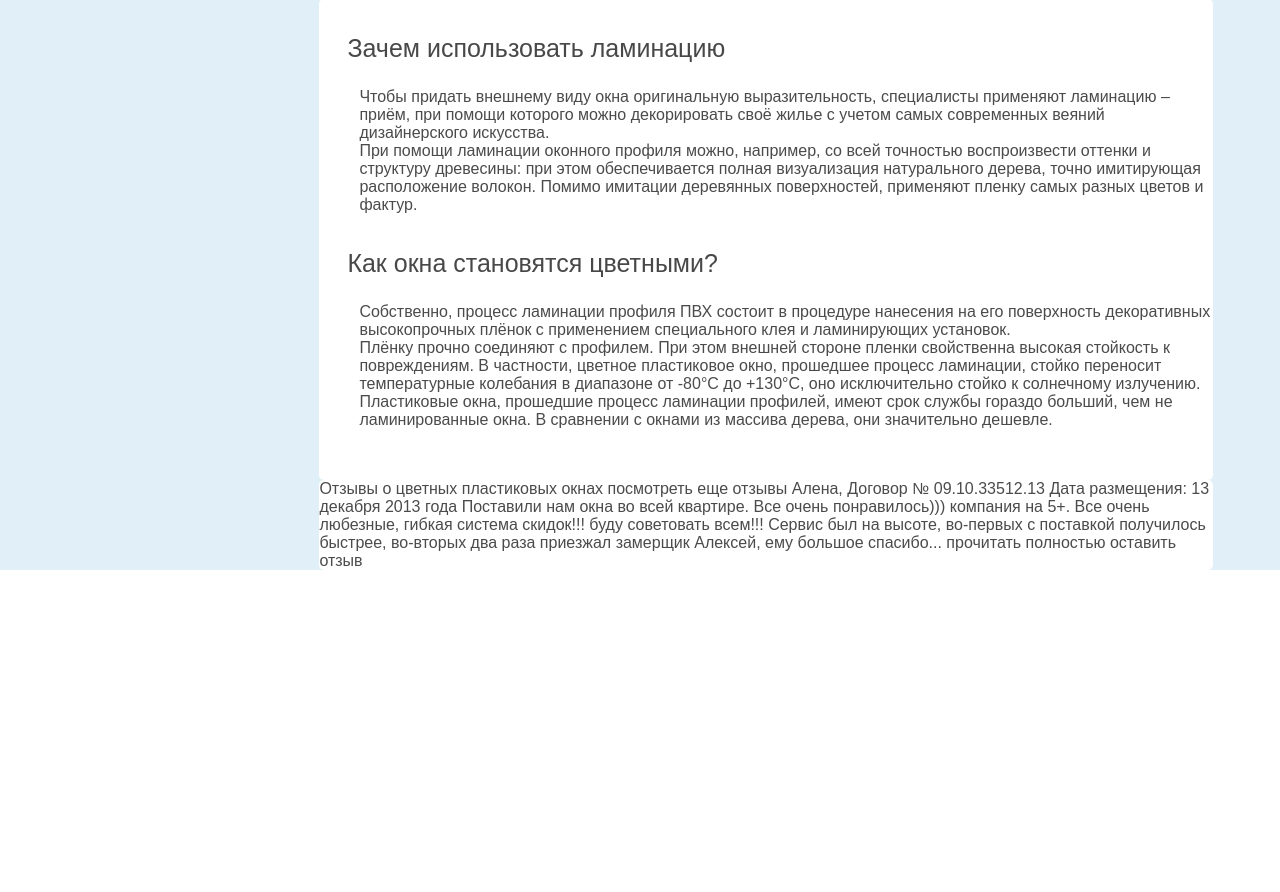
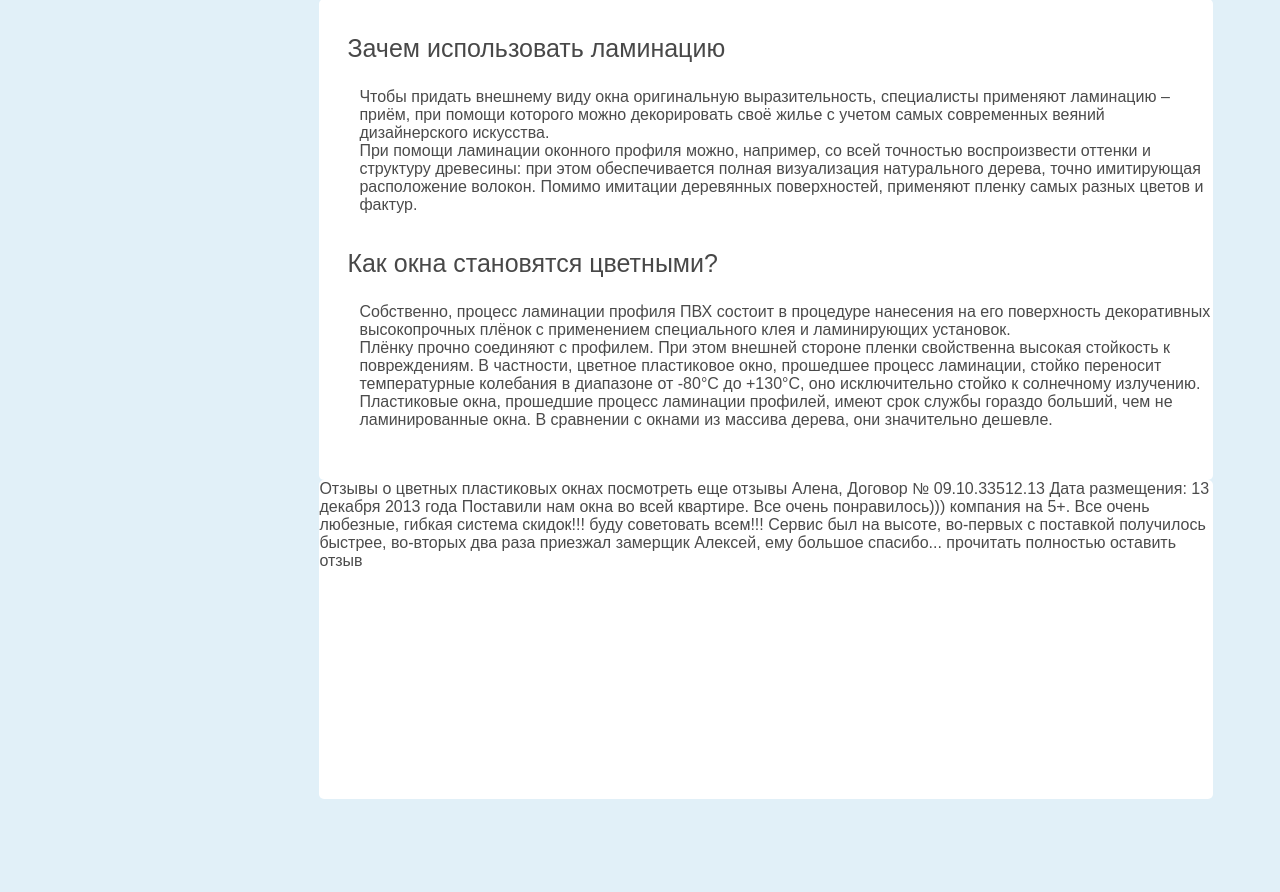
Before and after one commit to olgalioness/olgalioness.github.io, a PHP site: page / in a window 1280 px wide. Shown: the part 1019-1911 px from the top of the page. Before the commit the page ends 1589 px from the top, so only its background shows below. Run offline with PHP 8.4, Linux system fonts and the light colour scheme.

Commit message:
Update style.css

```diff
--- a/style.css
+++ b/style.css
@@ -196,12 +196,16 @@
 	border-radius:  5px;
 	float: right;
 }
-.info_warp {
-	height: 481px;
-}
 .info_warp p {
 	color: #484848;
 	font-size: 25px;
 	margin-top: 35px;
 	margin-left: 28px;
 }
+.info_warp {
+	height: 481px;
+}
+.comment {
+	height: 319px;
+	margin-bottom: 93px;
+}
```
